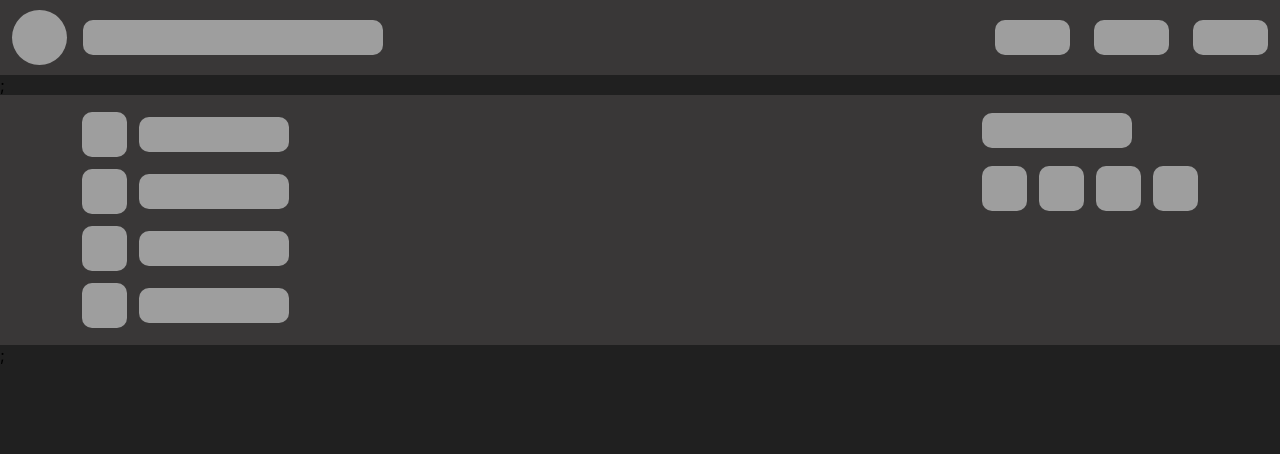
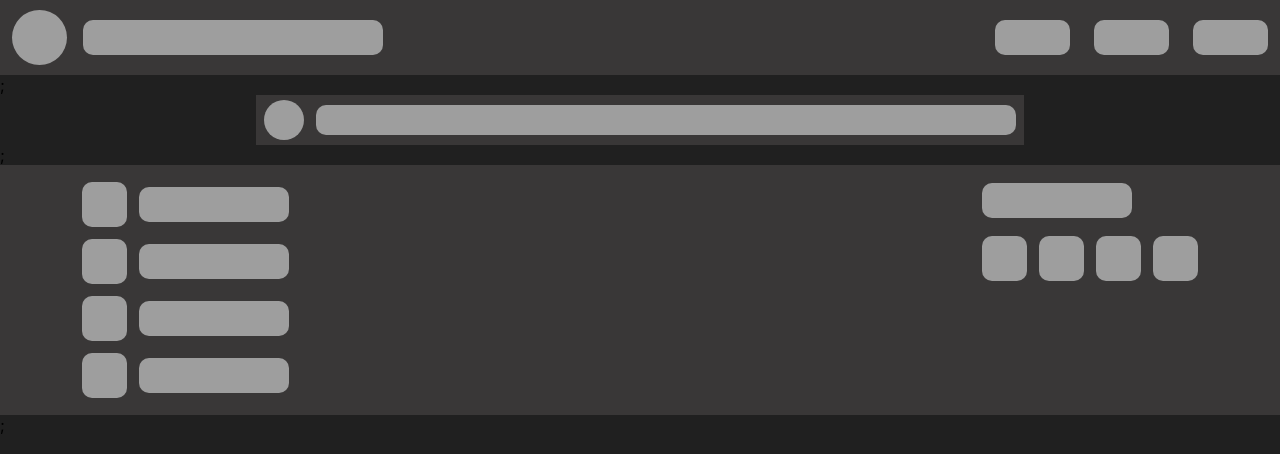
Before and after one commit to Top-Gs/csu, a React (Create React App) app in the folder frontend-csu/: page / in a window 1280 px wide. Shown: the top 454 px of the page. Built offline with nearby package versions, Linux system fonts and the light colour scheme.

Commit message:
Implement PageTitle component into base react app.

```diff
--- a/frontend-csu/src/App.js
+++ b/frontend-csu/src/App.js
@@ -1,10 +1,12 @@
 import "./App.css";
 import Navbar from "./components/Navbar";
 import Footer from "./components/Footer";
+import PageTitle from "./components/PageTitle";
 function App() {
    return (
       <div className="App">
          <Navbar />;
+         <PageTitle />;
          <Footer />;
       </div>
    );
```
